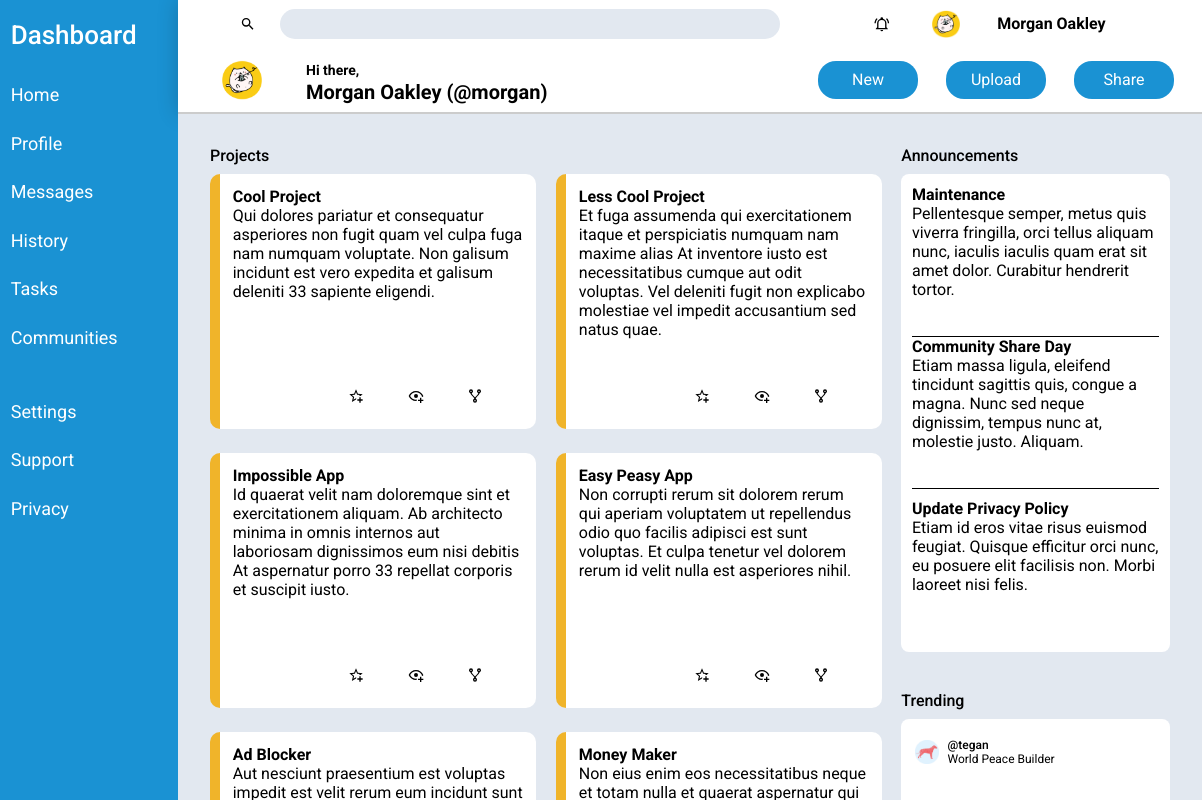
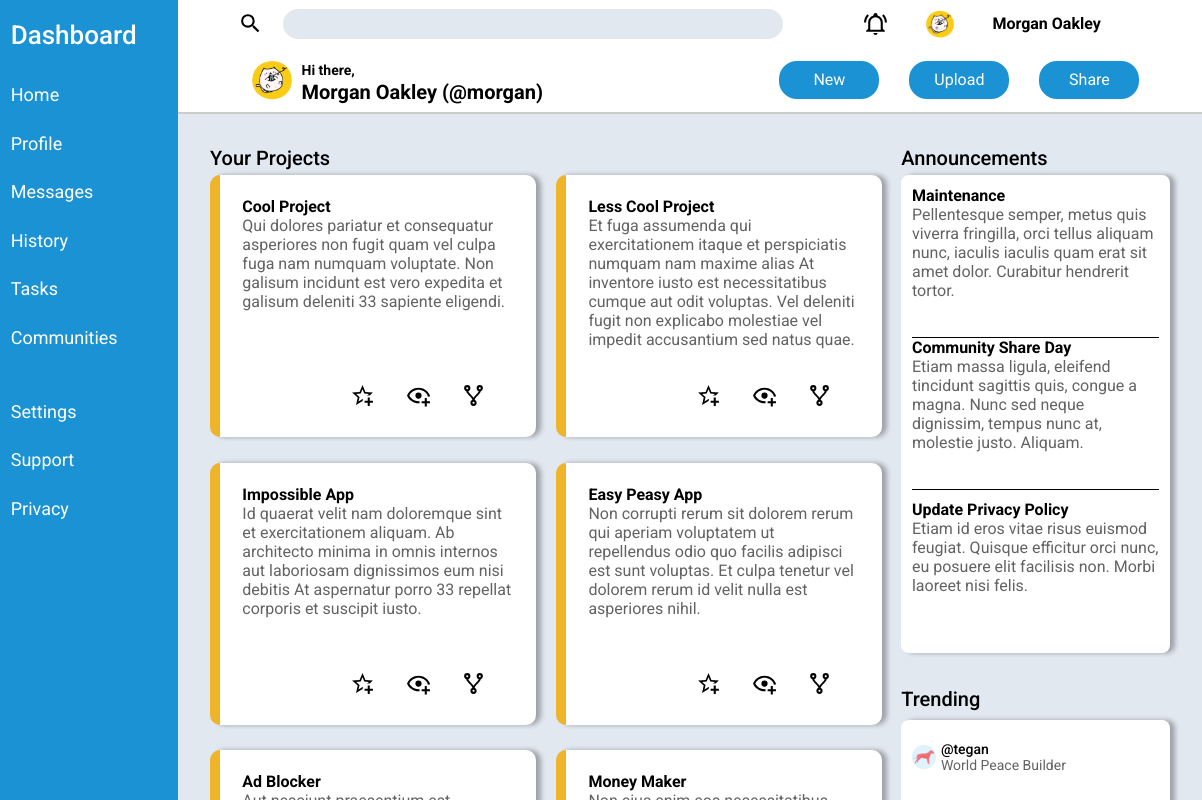
Before and after one commit to jjdavenport/odin-admin-dashboard, a plain HTML site: page index.html in a window 1280 px wide. Shown: the full height of the page, 78-1280 px from the left. Drawn offline with Linux system fonts and the light colour scheme.

Commit message:
Layout and styling improvements

```diff
--- a/index.html
+++ b/index.html
@@ -48,7 +48,7 @@
         </div>
         <div class="top">
             <div class="top-row">
-                <img src="./yellow-cat.png" alt="cat" id="profile-cat">
+                <img src="./icons/yellow-cat.png" alt="cat" id="profile-cat">
             <svg id="search-glass" xmlns="http://www.w3.org/2000/svg" viewBox="0 0 24 24"><title>magnify</title><path d="M9.5,3A6.5,6.5 0 0,1 16,9.5C16,11.11 15.41,12.59 14.44,13.73L14.71,14H15.5L20.5,19L19,20.5L14,15.5V14.71L13.73,14.44C12.59,15.41 11.11,16 9.5,16A6.5,6.5 0 0,1 3,9.5A6.5,6.5 0 0,1 9.5,3M9.5,5C7,5 5,7 5,9.5C5,12 7,14 9.5,14C12,14 14,12 14,9.5C14,7 12,5 9.5,5Z" /></svg>
             <input id="search" type="search">
             <svg id="bell" xmlns="http://www.w3.org/2000/svg" viewBox="0 0 24 24"><title>bell-ring-outline</title><path d="M10,21H14A2,2 0 0,1 12,23A2,2 0 0,1 10,21M21,19V20H3V19L5,17V11C5,7.9 7.03,5.17 10,4.29C10,4.19 10,4.1 10,4A2,2 0 0,1 12,2A2,2 0 0,1 14,4C14,4.1 14,4.19 14,4.29C16.97,5.17 19,7.9 19,11V17L21,19M17,11A5,5 0 0,0 12,6A5,5 0 0,0 7,11V18H17V11M19.75,3.19L18.33,4.61C20.04,6.3 21,8.6 21,11H23C23,8.07 21.84,5.25 19.75,3.19M1,11H3C3,8.6 3.96,6.3 5.67,4.61L4.25,3.19C2.16,5.25 1,8.07 1,11Z" /></svg>
@@ -61,11 +61,11 @@
             <button id="new">New</button>
             <button id="upload">Upload</button>
             <button id="share">Share</button>
-            <img src="./yellow-cat.png" alt="cat" id="profile-id">
+            <img src="./icons/yellow-cat.png" alt="cat" id="profile-id">
         </div>
         </div>
         <div class="main">
-            <p id="p-title">Projects</p>
+            <p id="p-title">Your Projects</p>
             <p id="a-title">Announcements</p>
             <p id="t-title">Trending</p>
             <div class="projects">
@@ -134,22 +134,22 @@
             </div>
             <div class="trending">
                 <div class="trend">
-                    <img src="./dog.png" alt="">
+                    <img src="./icons/dog.png" alt="">
                     <p><span>@tegan</span>
                         <br>World Peace Builder</p>
                 </div>
                 <div class="trend">
-                    <img src="./yellow-cat.png" alt="">
+                    <img src="./icons/yellow-cat.png" alt="">
                     <p><span>@morgan</span>
                         <br>Super Cool Project</p>
                 </div>
                 <div class="trend">
-                    <img src="./alien.png" alt="">
+                    <img src="./icons/alien.png" alt="">
                     <p><span>@kendall</span>
                         <br>Life Changing App</p>
                 </div>
                 <div class="trend">
-                    <img src="./penguin.png" alt="">
+                    <img src="./icons/penguin.png" alt="">
                     <p><span>@alex</span>
                         <br>No Traffic Maker</p>
                 </div>
--- a/style.css
+++ b/style.css
@@ -16,6 +16,7 @@
     --search-background: #e2e8f0;
     --sidebar-background-color: #1a92d3;
     --project-border-left: #f0b42a;
+    --lighter-font-color: #636363;
 }
 
 .container {
@@ -86,25 +87,24 @@
     grid-template-rows: auto auto;
     align-items: center;
     border-bottom: 2px solid #ccc;
-    box-shadow: 0 0 20px rgba(0, 0, 0, 0.2);
+    box-shadow: 5px 0px 5px rgba(0, 0, 0, 0.3);
 }
 
 .top-row {
     display: grid;
-    grid-template-columns: 1fr 5fr 1fr 1fr 2fr;
+    grid-template-columns: 1fr 4fr 1fr 1fr 2fr;
     align-items: center;
 }
 
 .bottom-row {
     display: grid;
-    grid-template-columns: 1fr 4fr 1fr 1fr 1fr;
+    grid-template-columns: 0.7fr 3fr 0.8fr 0.8fr 1fr;
     align-items: center;
 }
 
 .top svg {
     fill: var(--default-black-font-color);
-    height: 2vh;
-    width: 2vw;
+    height: 25px;
 }
 
 .top button{
@@ -128,7 +128,7 @@
 #profile-id {
     grid-row: 2 / 2;
     grid-column: 1 / 1;
-    justify-self: center;
+    justify-self: end;
     height: 5vh;
 }
 
@@ -168,6 +168,7 @@
     grid-row: 2 / 2;
     font-size: 14px;
     font-weight: bold;
+    margin-left: 2%;
 }
 
 #welcome span{
@@ -199,7 +200,7 @@
     display: grid;
     background-color: var(--main-background-color);
     grid-template-columns: 5fr 2fr;
-    grid-template-rows: 20px auto 50px auto;
+    grid-template-rows: 20px 1.8fr 50px 1.2fr;
     padding: 2rem;
     gap: 1%;
     column-gap: 2%;
@@ -215,18 +216,21 @@
 }
 
 #p-title {
+    font-size: 20px;
     grid-row: 1 / 1;
     grid-column: 1 / 1;
     font-weight: 500;
 }
 
 #a-title {
+    font-size: 20px;
     grid-row: 1 / 1;
     grid-column: 2 / 2;
     font-weight: 500;
 }
 
 #t-title {
+    font-size: 20px;
     display: grid;
     align-items: end;
     grid-column: 2 / 2;
@@ -240,16 +244,22 @@
     border-left: 10px solid var(--project-border-left);
     display: grid;
     grid-template-rows: 4fr 1fr;
-    padding: 3%;
+    padding: 6%;
+    box-shadow: 5px 0px 5px rgba(0, 0, 0, 0.3);
 }
 
 .project p{
+    color: var(--lighter-font-color);
     grid-row: 1 / 1;
     margin: 1%;
 }
 
+.project span{
+    color: var(--default-black-font-color);
+}
+
 .project svg {
-    height: 2vh;
+    height: 25px;
 }
 
 .project span{
@@ -271,6 +281,7 @@
     background-color: var(--default-background-color);
     border-radius: 8px;
     align-items: center;
+    box-shadow: 5px 0px 5px rgba(0, 0, 0, 0.3);
     padding: 4%;
 }
 
@@ -288,6 +299,7 @@
 }
 
 .announcement p{
+    color: var(--lighter-font-color);
     margin-bottom: 15%;
 }
 
@@ -298,7 +310,7 @@
     background-color: var(--default-background-color);
     align-items: center;
     display: grid;
-    row-gap: 1%;
+    box-shadow: 5px 0px 5px rgba(0, 0, 0, 0.3);
 }
 
 .trending img{
@@ -307,20 +319,21 @@
 
 .trend {
     display: grid;
-    padding: 4%;
     align-items: center;
     grid-template-columns: auto 1fr;
-    margin-left: 1%;
+    grid-gap: 2%;
+    padding: 4%;
 }
 
 .trend span{
+    color: var(--default-black-font-color);
+    font-size: 14px;
     font-weight: 500;
-    margin-bottom: 4%;
 }
 
 .trend p{
-    margin: 4%;
-    font-size: 12px;
+    color: var(--lighter-font-color);
+    font-size: 14px;
 }
 
 @media screen and (max-width: 768px){
```
Also changed, not shown: dashboard-project.png (deleted), icons/alien.png (renamed from alien.png), icons/dog.png (renamed from dog.png), icons/penguin.png (renamed from penguin.png), icons/yellow-cat.png (renamed from yellow-cat.png).
